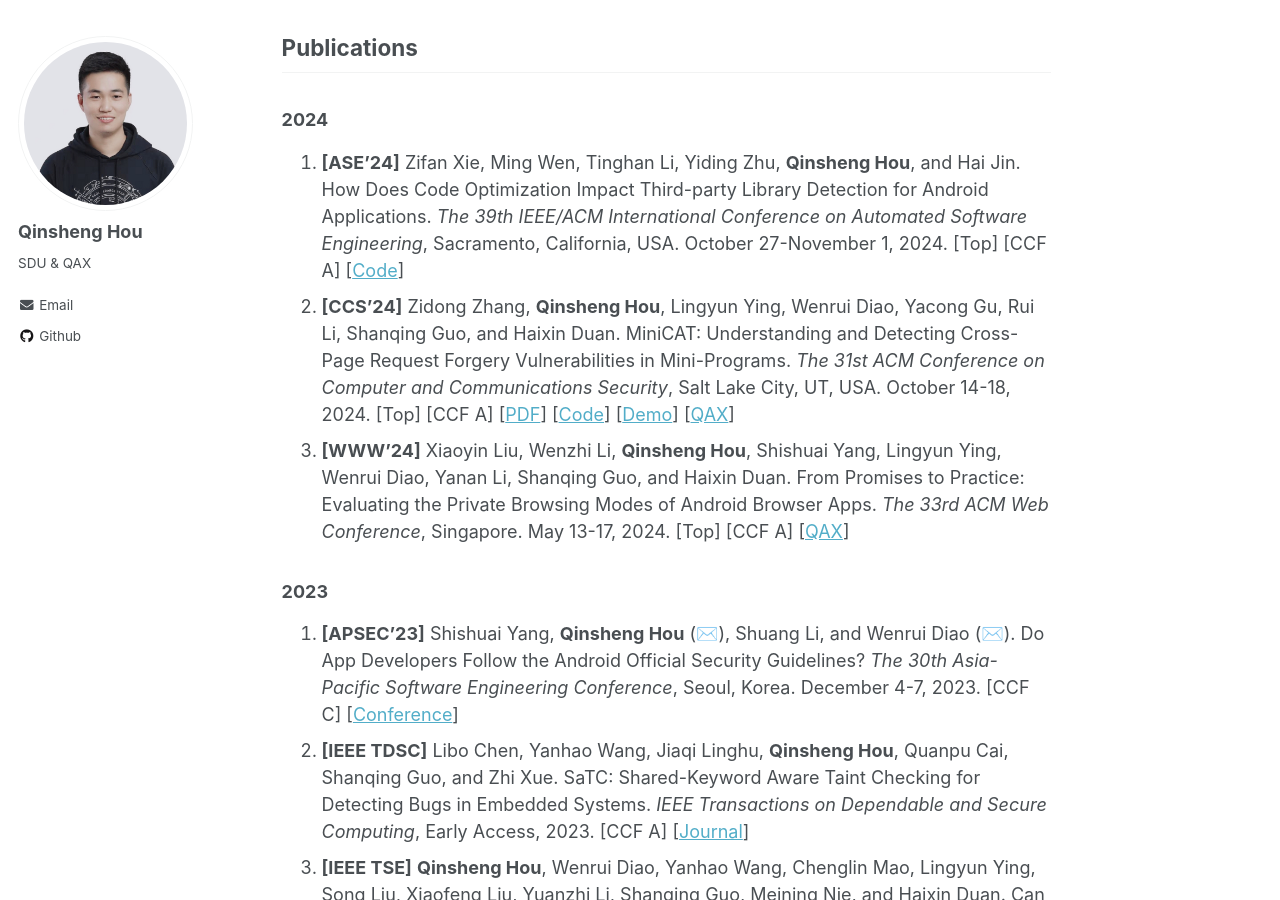
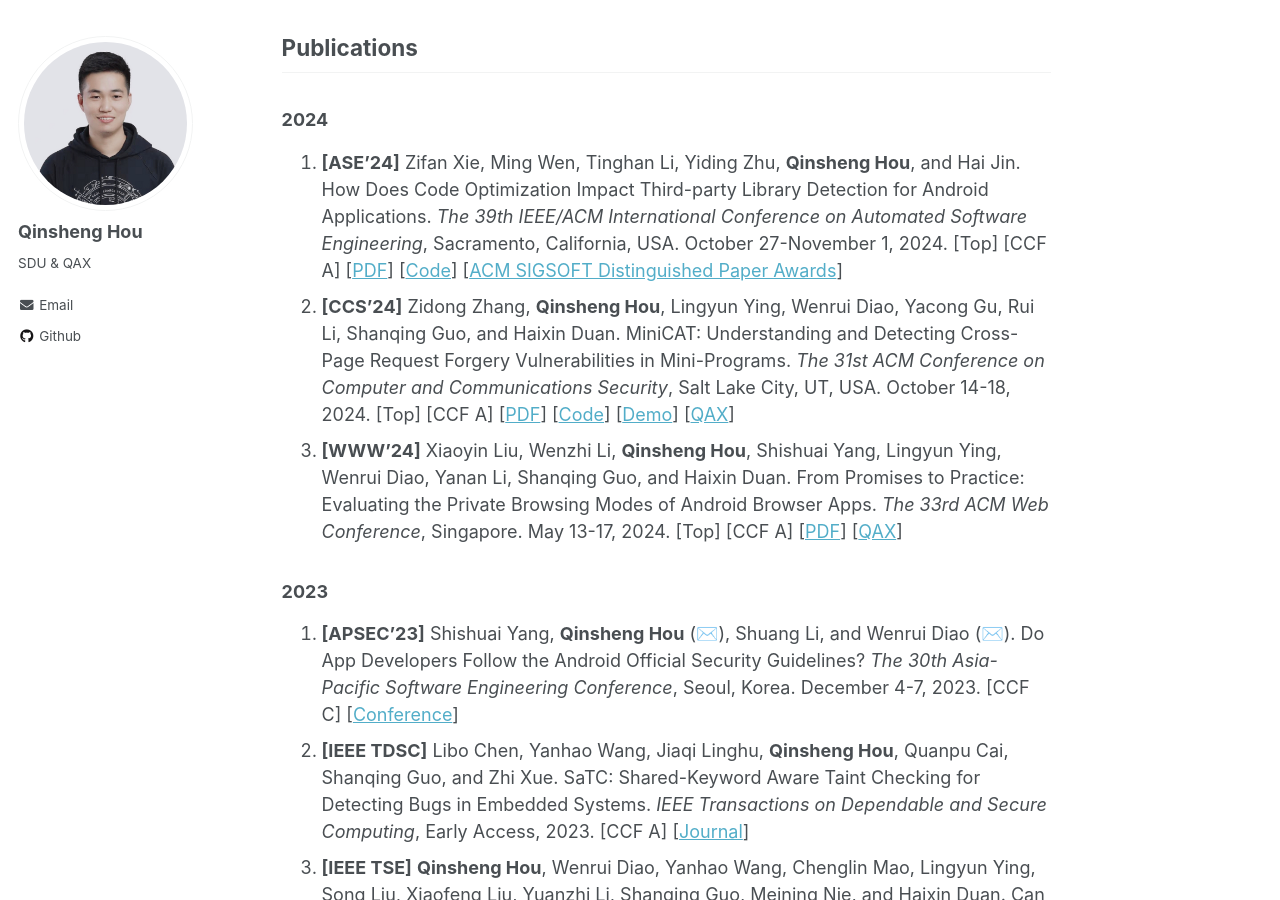
Before and after one commit to chicharitomu14/chicharitomu14.github.io, a Jekyll site: the page built from _pages/about.md, in a window 1280 px wide and 900 px high, scrolled down 402 px. Built offline with Jekyll 4.4.1, drawn with Linux system fonts in a browser that asks for light colours.

Commit message:
update paper

```diff
--- a/_pages/about.md
+++ b/_pages/about.md
@@ -17,9 +17,9 @@ Publications
 
 ### 2024
 
-1. **[ASE’24]** Zifan Xie, Ming Wen, Tinghan Li, Yiding Zhu, **Qinsheng Hou**, and Hai Jin. How Does Code Optimization Impact Third-party Library Detection for Android Applications. *The 39th IEEE/ACM International Conference on Automated Software Engineering*, Sacramento, California, USA. October 27-November 1, 2024. [Top] [CCF A] [[Code](https://github.com/CGCL-codes/LibHunter)]
+1. **[ASE’24]** Zifan Xie, Ming Wen, Tinghan Li, Yiding Zhu, **Qinsheng Hou**, and Hai Jin. How Does Code Optimization Impact Third-party Library Detection for Android Applications. *The 39th IEEE/ACM International Conference on Automated Software Engineering*, Sacramento, California, USA. October 27-November 1, 2024. [Top] [CCF A] [[PDF](https://xzf1234.github.io/pdfs/ASE24_LibHunter.pdf)] [[Code](https://github.com/CGCL-codes/LibHunter)] [[ACM SIGSOFT Distinguished Paper Awards](https://conf.researchr.org/info/ase-2024/awards)]
 2. **[CCS’24]** Zidong Zhang, **Qinsheng Hou**, Lingyun Ying, Wenrui Diao, Yacong Gu, Rui Li, Shanqing Guo, and Haixin Duan. MiniCAT: Understanding and Detecting Cross-Page Request Forgery Vulnerabilities in Mini-Programs. *The 31st ACM Conference on Computer and Communications Security*, Salt Lake City, UT, USA. October 14-18, 2024. [Top] [CCF A] [[PDF](https://chicharitomu14.github.io/files/minicat_ccs24.pdf)] [[Code](https://github.com/kee1ongz/MiniCAT)] [[Demo](https://sites.google.com/view/minicprf)] [[QAX](https://research.qianxin.com/archives/2633)]
-3. **[WWW’24]** Xiaoyin Liu, Wenzhi Li, **Qinsheng Hou**, Shishuai Yang, Lingyun Ying, Wenrui Diao, Yanan Li, Shanqing Guo, and Haixin Duan. From Promises to Practice: Evaluating the Private Browsing Modes of Android Browser Apps. *The 33rd ACM Web Conference*, Singapore. May 13-17, 2024. [Top] [CCF A] [[QAX](https://research.qianxin.com/archives/1740)]
+3. **[WWW’24]** Xiaoyin Liu, Wenzhi Li, **Qinsheng Hou**, Shishuai Yang, Lingyun Ying, Wenrui Diao, Yanan Li, Shanqing Guo, and Haixin Duan. From Promises to Practice: Evaluating the Private Browsing Modes of Android Browser Apps. *The 33rd ACM Web Conference*, Singapore. May 13-17, 2024. [Top] [CCF A] [[PDF](https://diaowenrui.github.io/paper/www24-liu.pdf)] [[QAX](https://research.qianxin.com/archives/1740)]
 
 ### 2023
 
```
